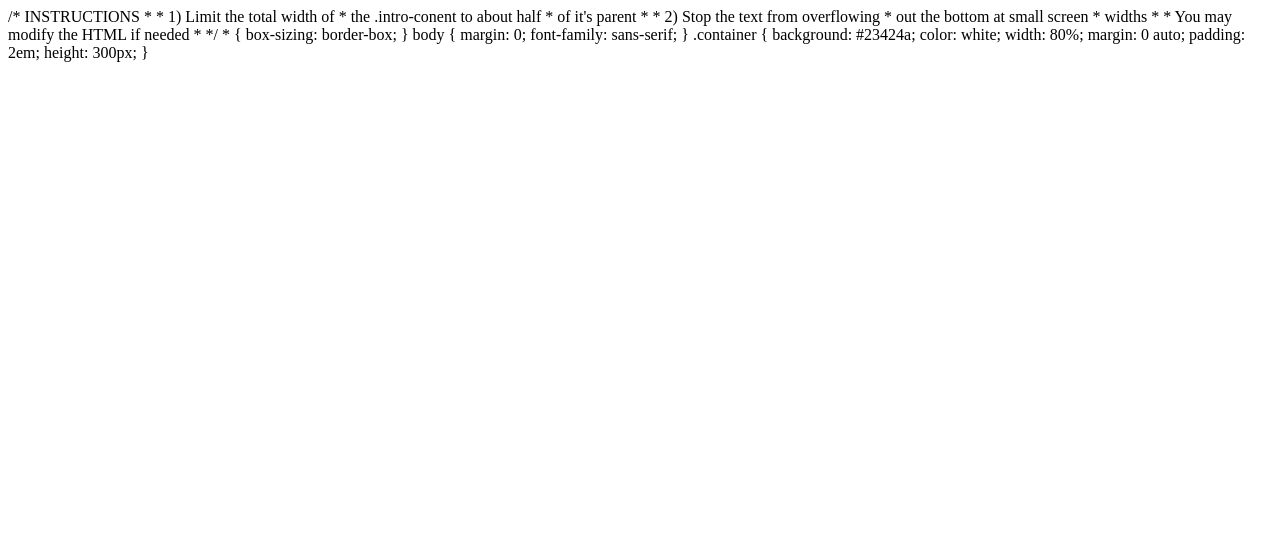
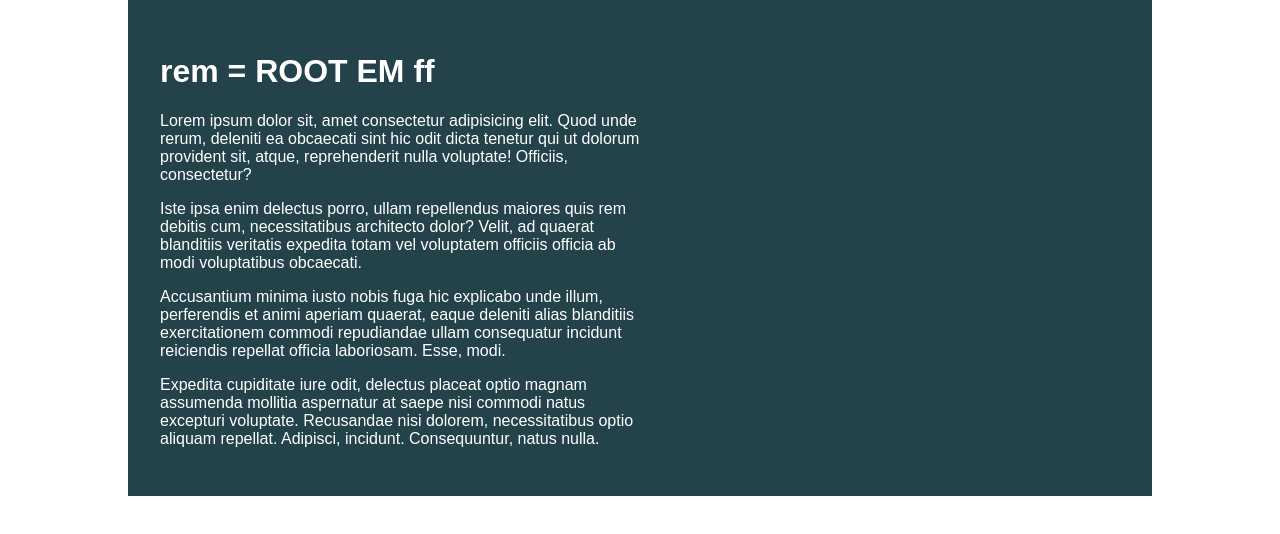
Before and after one commit to MickeyDLuffy/css-lessons, a plain HTML site: page challenges/challenge one/index.html in a window 1280 px wide. Drawn offline with Linux system fonts and the light colour scheme.

```diff
--- a/challenges/challenge one/index.html
+++ b/challenges/challenge one/index.html
@@ -1,33 +1,32 @@
-/* INSTRUCTIONS
- *
- * 1) Limit the total width of
- *    the .intro-conent to about half
- *    of it's parent
- *
- * 2) Stop the text from overflowing
- *    out the bottom at small screen
- *    widths
- *
- * You may modify the HTML if needed
- *
- */
+<!DOCTYPE html>
+<html lang="en">
 
-* {
-  box-sizing: border-box;
-}
+<head>
+    <meta charset="UTF-8">
+    <meta name="viewport" content="width=device-width, initial-scale=1.0">
+    <title>Day 01</title>
 
-body {
-  margin: 0;
-  font-family: sans-serif;
-}
+    <link rel="stylesheet" href="style.css">
+</head>
 
-.container {
-  background: #23424a;
-  color: white;
+<body>
+    <div class="container">
+        <div class="intro-content" contenteditable="true">
+            <h1>rem = ROOT EM ff</h1>
+            <p>Lorem ipsum dolor sit, amet consectetur adipisicing elit. Quod unde rerum, deleniti ea obcaecati sint hic
+                odit dicta tenetur qui ut dolorum provident sit, atque, reprehenderit nulla voluptate! Officiis,
+                consectetur?</p>
+            <p>Iste ipsa enim delectus porro, ullam repellendus maiores quis rem debitis cum, necessitatibus architecto
+                dolor? Velit, ad quaerat blanditiis veritatis expedita totam vel voluptatem officiis officia ab modi
+                voluptatibus obcaecati.</p>
+            <p>Accusantium minima iusto nobis fuga hic explicabo unde illum, perferendis et animi aperiam quaerat, eaque
+                deleniti alias blanditiis exercitationem commodi repudiandae ullam consequatur incidunt reiciendis
+                repellat officia laboriosam. Esse, modi.</p>
+            <p>Expedita cupiditate iure odit, delectus placeat optio magnam assumenda mollitia aspernatur at saepe nisi
+                commodi natus excepturi voluptate. Recusandae nisi dolorem, necessitatibus optio aliquam repellat.
+                Adipisci, incidunt. Consequuntur, natus nulla.</p>
+        </div>
+    </div>
+</body>
 
-  width: 80%;
-  margin: 0 auto;
-
-  padding: 2em;
-  height: 300px;
-}
+</html>
--- a/challenges/challenge one/style.css
+++ b/challenges/challenge one/style.css
@@ -1,32 +1,41 @@
-<!DOCTYPE html>
-<html lang="en">
 
-<head>
-    <meta charset="UTF-8">
-    <meta name="viewport" content="width=device-width, initial-scale=1.0">
-    <title>Day 01</title>
 
-    <link rel="stylesheet" href="style.css">
-</head>
 
-<body>
-    <div class="container">
-        <div class="intro-content">
-            <h1>Lorem ipsum dolor sit.</h1>
-            <p>Lorem ipsum dolor sit, amet consectetur adipisicing elit. Quod unde rerum, deleniti ea obcaecati sint hic
-                odit dicta tenetur qui ut dolorum provident sit, atque, reprehenderit nulla voluptate! Officiis,
-                consectetur?</p>
-            <p>Iste ipsa enim delectus porro, ullam repellendus maiores quis rem debitis cum, necessitatibus architecto
-                dolor? Velit, ad quaerat blanditiis veritatis expedita totam vel voluptatem officiis officia ab modi
-                voluptatibus obcaecati.</p>
-            <p>Accusantium minima iusto nobis fuga hic explicabo unde illum, perferendis et animi aperiam quaerat, eaque
-                deleniti alias blanditiis exercitationem commodi repudiandae ullam consequatur incidunt reiciendis
-                repellat officia laboriosam. Esse, modi.</p>
-            <p>Expedita cupiditate iure odit, delectus placeat optio magnam assumenda mollitia aspernatur at saepe nisi
-                commodi natus excepturi voluptate. Recusandae nisi dolorem, necessitatibus optio aliquam repellat.
-                Adipisci, incidunt. Consequuntur, natus nulla.</p>
-        </div>
-    </div>
-</body>
+/* INSTRUCTIONS
+ *
+ * 1) Limit the total width of
+ *    the .intro-conent to about half
+ *    of it's parent
+ *
+ * 2) Stop the text from overflowing
+ *    out the bottom at small screen
+ *    widths
+ *
+ * You may modify the HTML if needed
+ *
+ */
 
-</html>
+ * {
+    box-sizing: border-box;
+  }
+
+  body {
+    margin: 0;
+    font-family: sans-serif;
+  }
+
+  .container {
+    background: #23424a;
+    color: white;
+
+    width: 80%;
+    margin: 0 auto;
+
+    padding: 2em;
+
+  }
+
+  .intro-content {
+      width: 50%;
+
+  }
--- /dev/null
+++ b/challenges/challenge two/style.css
@@ -0,0 +1,37 @@
+/* INSTRUCTIONS
+ *
+ * 1) Keep the text inside .intro-content
+ *    in the same place, but have the background
+ *    extend from one side of the viewport
+ *    to the other, no matter how wide or narrow
+ *    the browser is.
+ *
+ * 2) Limit the maximum width of the text in the
+ *    bottom area.
+ *
+ * You may modify the HTML if needed
+ * (you probably should for this challenge)
+ *
+ */
+
+ * {
+    box-sizing: border-box;
+  }
+
+  body {
+    margin: 0;
+    font-family: sans-serif;
+  }
+
+  .container {
+    width: 80%;
+    max-width: 750px;
+    margin: 0 auto;
+    background: #23424a;
+    color: white;
+    padding: 50px 0;
+  }
+
+  .intro-content {
+    width: 50%;
+  }
```
Also changed, not shown: challenges/challenge two/index.html (added, +28 -0 lines).
